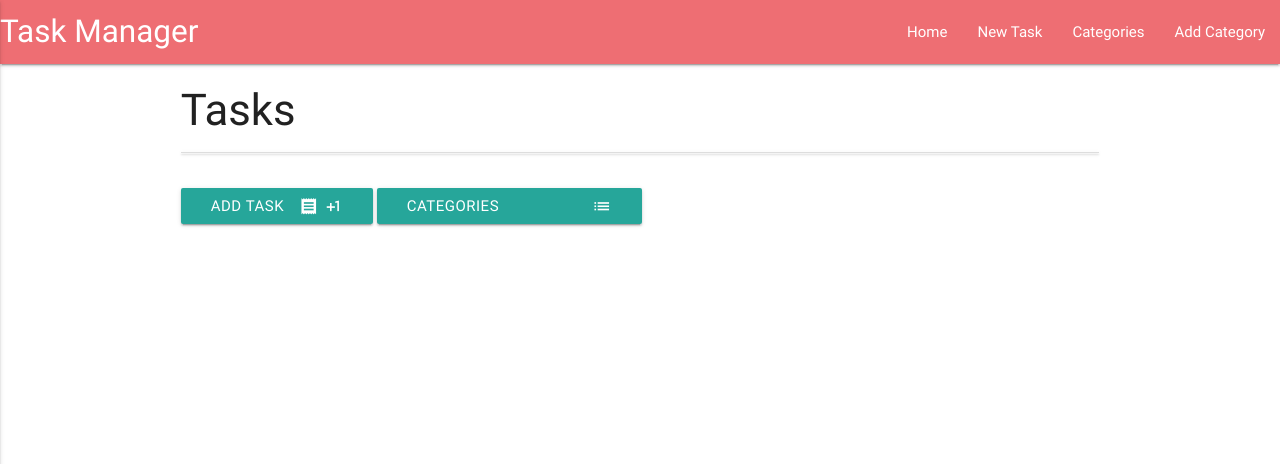
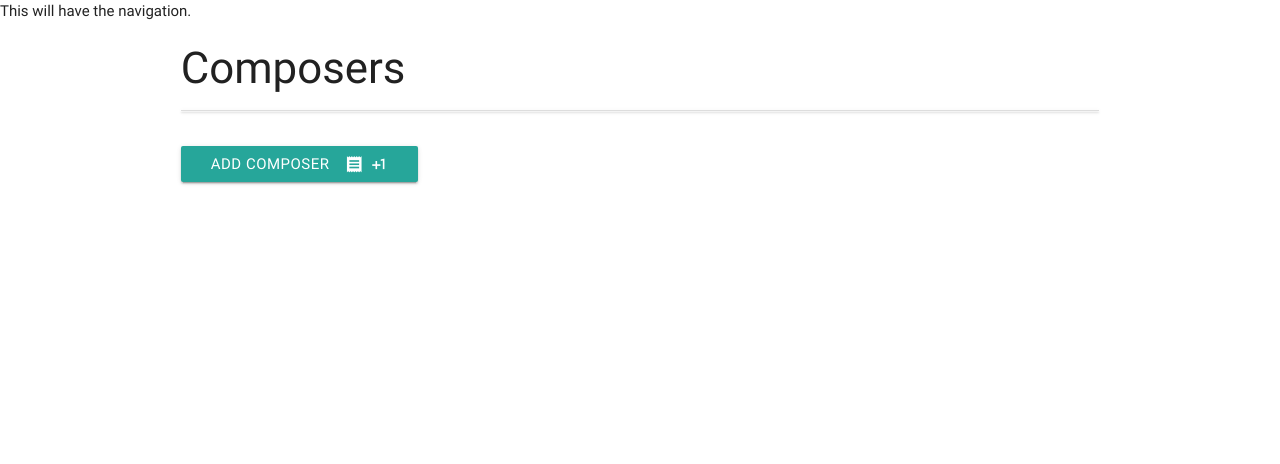
Before and after one commit to abonello/composers, a Flask app: page / in a window 1280 px wide. Shown: the top 464 px of the page. Run offline with Flask 2, Linux system fonts and the light colour scheme; data that the repository does not hold is empty; some libraries are stand-ins or nearby versions.

Commit message:
Basic routing and templates.

```diff
--- a/app.py
+++ b/app.py
@@ -19,7 +19,7 @@ def get_tasks():
     return render_template("composers.html", composers=mongo.db.composers.find())
 
 # C     -----------------------
-# @app.route("/add_composer")
+@app.route("/add_composer")
 def add_composer():
     return "This will render the 'addcomposer.html'"
 
--- a/templates/base.html
+++ b/templates/base.html
@@ -13,25 +13,7 @@
 </head>
 <body>
     <header>
-        <nav>
-            <div class="nav-wrapper">
-                <a href="{#{ url_for('get_tasks') }#}" class="brand-logo">Task Manager</a>
-                <!--<a href="#" data-target="mobile-demo" class="sidenav-trigger"><i class="material-icons">menu</i></a>-->
-                <a href="#" data-activates="mobile-demo" class="button-collapse"><i class="material-icons">menu</i></a>
-                <ul id="nav-mobile" class="right hide-on-med-and-down">
-                    <li><a href="{#{ url_for('get_tasks') }#}">Home</a></li>
-                    <li><a href="{#{ url_for('add_task') }#}">New Task</a></li>
-                    <li><a href="{#{ url_for('get_categories') }#}">Categories</a></li>
-                    <li><a href="{#{ url_for('add_category') }#}">Add Category</a></li>
-                </ul>
-                <ul class="side-nav" id="mobile-demo">
-                    <li><a href="{#{ url_for('get_tasks') }#}">Home</a></li>
-                    <li><a href="{#{ url_for('add_task') }#}">New Task</a></li>
-                    <li><a href="{#{ url_for('get_categories') }#}">Categories</a></li>
-                    <li><a href="{#{ url_for('add_category') }#}">Add Category</a></li>
-                </ul>
-            </div>
-        </nav>
+    This will have the navigation.
 
     </header>
 
--- a/templates/composers.html
+++ b/templates/composers.html
@@ -2,7 +2,7 @@
 {% block content %}
 
     <div class="row">
-        <h3>Tasks</h3>
+        <h3>Composers</h3>
         <ul class="collapsible">
             {% for composer in composers %}
             <li>
@@ -11,25 +11,26 @@
                         <i class="material-icons">expand_more</i>
                     </div>
                     <div class="col s2">
-                        <div class="inline_actions">
-                            <a href="{#{ url_for('delete_task', task_id=task._id) }#}"class="waves-effect waves-light btn btn_small">Done</a>
-                            <a href="{#{ url_for('edit_task', task_id=task._id) }#}" class="waves-effect waves-light btn btn_small blue">Edit</a>
-                        </div>
+                        <!--<div class="inline_actions">-->
+                        <!--    <a href="{#{ url_for('delete_task', task_id=task._id) }#}"class="waves-effect waves-light btn btn_small">Done</a>-->
+                        <!--    <a href="{#{ url_for('edit_task', task_id=task._id) }#}" class="waves-effect waves-light btn btn_small blue">Edit</a>-->
+                        <!--</div>-->
                     </div>
                     <div class="task_header col s9">
-                        <strong>{{ composer.last_name }}</strong> &emsp;&#8212;&emsp;{{ composer.period }}
+                        <strong>{{ composer.last_name }} ({{ composer.dob[6:] }} - {{ composer.dod[6:] }})</strong> &emsp;&#8212;&emsp;{{ composer.period }}
                     </div>
                 </div>
                 <div class="collapsible-body">
-                    <span>{{ composer.nationality }}</span>
+                    <span>{{ composer.first_name }} {{ composer.last_name }} &emsp;&#8212;&emsp; {{ composer.nationality }} </span>
+                    <br>
+                    And more info
                 </div>
             </li>
             {% endfor %}
         </ul>
     </div>
     <div class="row">
-        <a href="{#{ url_for('add_task') }#}" class="waves-effect waves-light btn"><i class="material-icons right">receipt plus_one</i>Add Task</a>
-        <a href="{#{ url_for('get_categories') }#}" class="waves-effect waves-light btn"><i class="material-icons right">playlist</i>Categories</a>
+        <a href="{{ url_for('add_composer') }}" class="waves-effect waves-light btn"><i class="material-icons right">receipt plus_one</i>Add Composer</a>
     </div>
 
 
```
